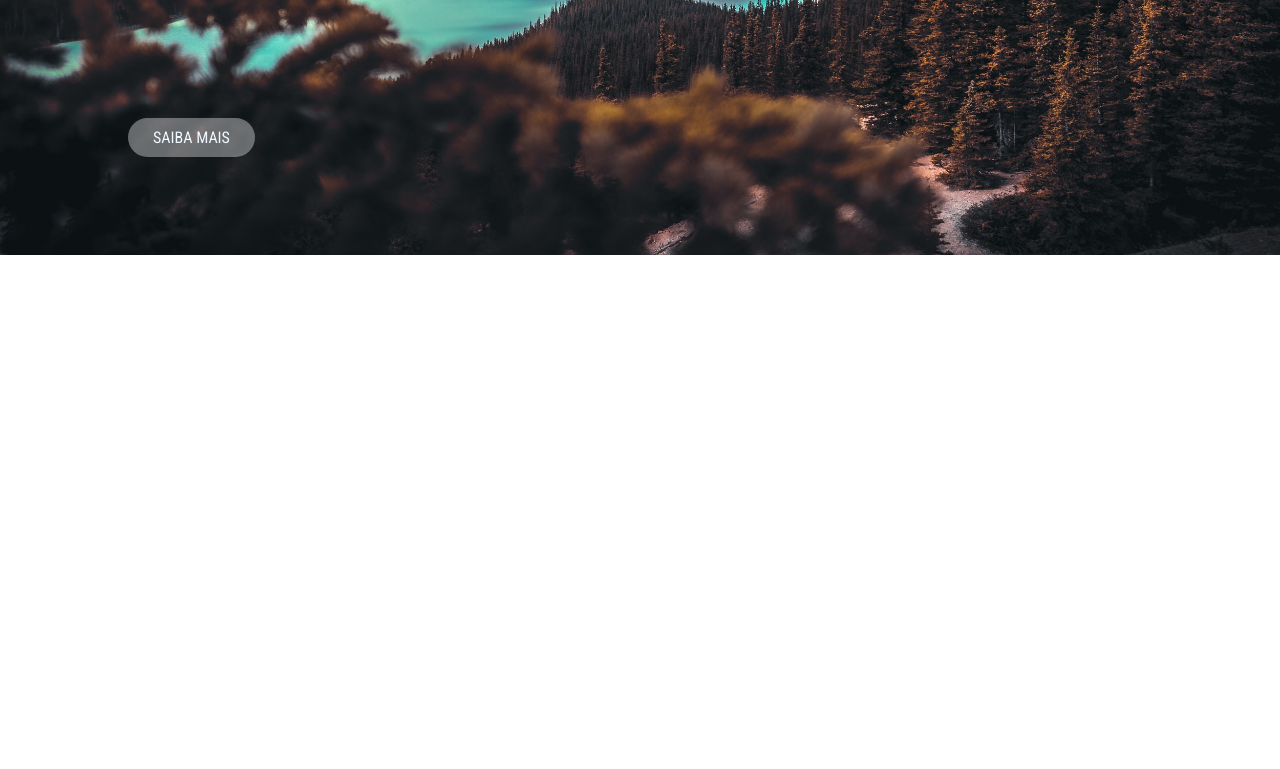
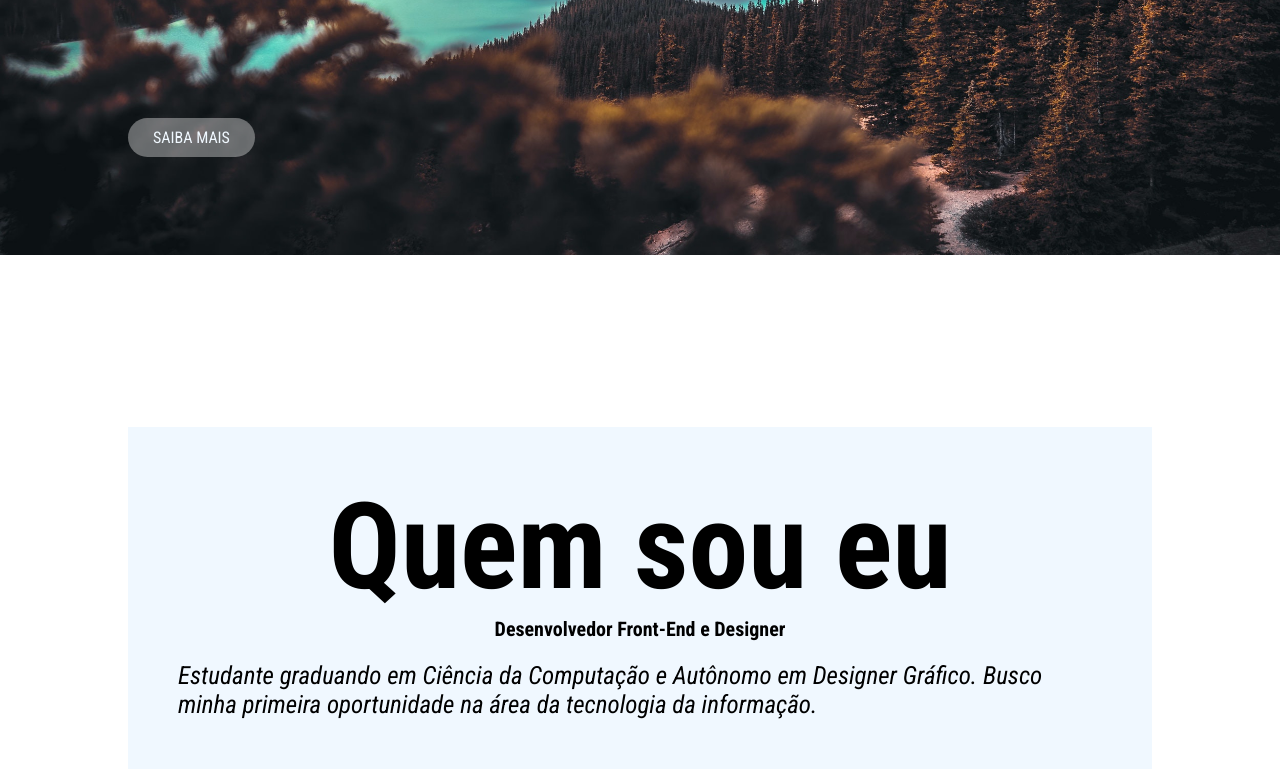
Before and after one commit to MatheusSouzaB/projeto-estudo, a plain HTML site: page index.html in a window 1280 px wide. Shown: the part 545-1314 px from the top of the page. Before the commit the page ends 800 px from the top, so only its background shows below. Drawn offline with Linux system fonts and the light colour scheme.

Commit message:
header completo / sessão quem somos

```diff
--- a/css/estilo.css
+++ b/css/estilo.css
@@ -7,7 +7,7 @@
 
 }
 
-body .fundo{
+body .fundo {
     position: absolute;
     z-index: -9;
     height: 100vh;
@@ -95,3 +95,31 @@ section .conteudo a {
 section .conteudo a:hover {
     color: rgb(202, 202, 202);
 }
+
+section .sobre h2 {
+    font-size: 120px;
+    text-align: center;
+}
+
+
+section .sobre {
+    color: rgb(0, 0, 0);
+    margin-top: 280px;
+    background-color: aliceblue;
+    padding: 50px;
+
+}
+
+section .sobre h3 {
+    color: black;
+    font-size: 20px;
+    text-align: center;
+}
+
+section .sobre p {
+    margin-top: 20px;
+    font-size: 25px;
+    font-style: italic;
+
+
+}
--- a/index.html
+++ b/index.html
@@ -13,6 +13,7 @@
 
 <body>
     <img src="img/pexels-roberto-shumski-1903702.jpg" alt="fundo" class="fundo">
+
     <div class="caixote">
         <header class="cabecalho">
             <img src="img/logoceu.png" alt="logo" class="logo">
@@ -27,41 +28,26 @@
             </nav>
         </header>
 
-    <section>
+    <section class="sec1">
         <div class="conteudo">
             <h1>Designer Grafico e Desenvolvedor Front-End</h1>
             <h2>Estudante de Ciência da Computação</h2>
             <a href="#">SAIBA MAIS</a>
         </div>
 
-
-
-
-
-
-
-
-
-
+        <div class="sobre">
+            <h2>Quem sou eu</h2>
+            <h3>Desenvolvedor Front-End e Designer</h3>
+            <p>Estudante graduando em Ciência da Computação e
+                Autônomo em Designer Gráfico. Busco minha primeira
+                oportunidade na área da tecnologia da informação.
+                </p>
+        </div>
 
 
     </section>
 
+    </div>
 
-
-
-
-
-
-
-
-
-
-
-
-
-
-
-    </div>
 </body>
 </html>
```
